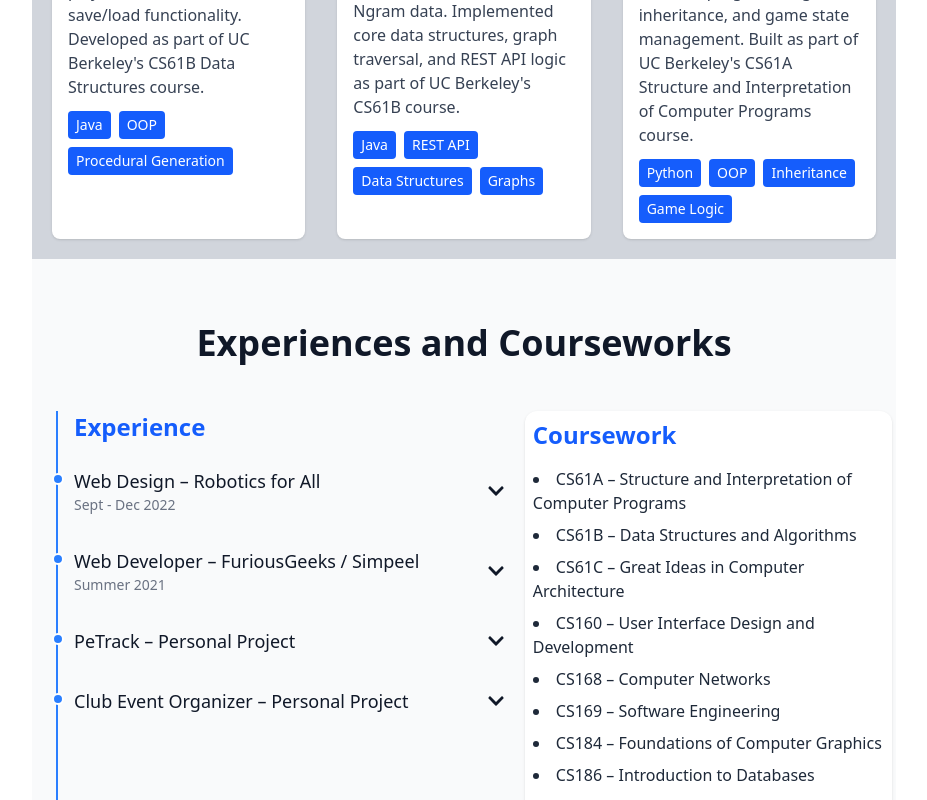
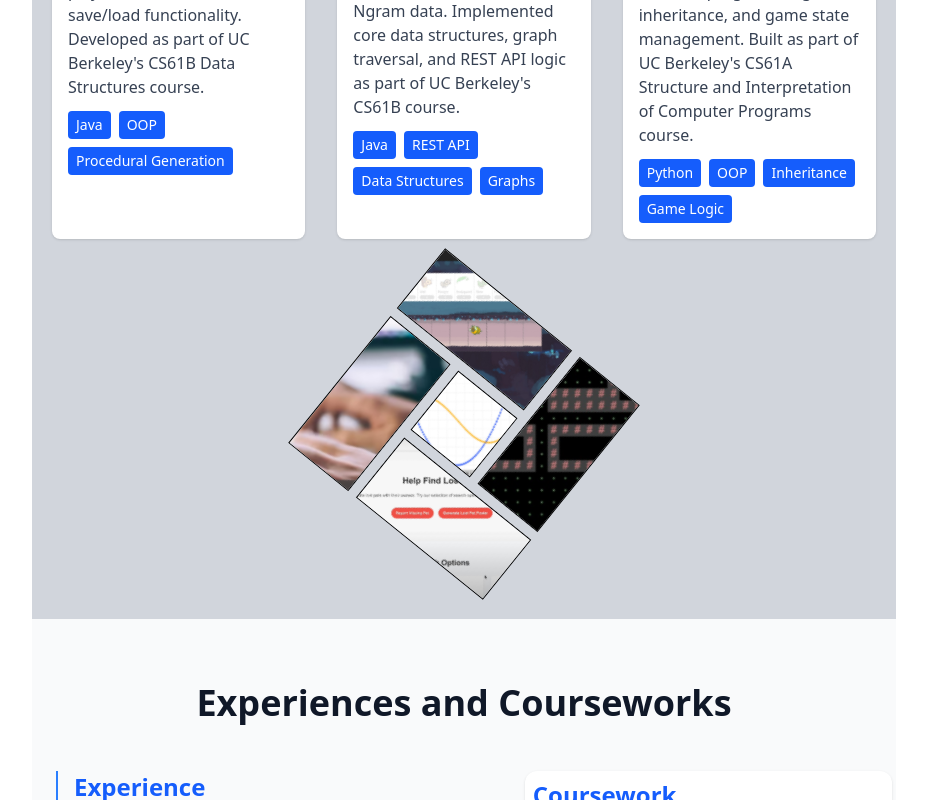
Before and after one commit to leow505/portfolio, a React (Vite) app: page / in a window 1280 px wide. Shown: the part 1825-2625 px from the top of the page, without its empty margins (176-1103 px from the left). Built offline with nearby package versions, Linux system fonts and the light colour scheme.

Commit message:
Added some css animation

```diff
--- a/src/components/sections/Projects.jsx
+++ b/src/components/sections/Projects.jsx
@@ -51,8 +51,19 @@ export const Projects = () => {
                 </div>
               )}
             </div>
+
           ))}
         </div>
+      </div>
+      <div class="img-container">
+        {projectList.map((project, idx) =>
+        project.image ? (
+          <div class="img-item">
+            <img src={project.image}  alt=" "/>
+          </div>
+        ) : null
+
+      )}
       </div>
     </section>
   );
--- a/src/data/projects.jsx
+++ b/src/data/projects.jsx
@@ -22,7 +22,7 @@ export const projectList = [
     },
     {
       title: "Personal Portfolio",
-      image: "/images/portfolio.jpg",
+      image: "",
       description:
         "My personal website showcasing projects, skills, and experience using modern frontend tools.",
       tech: ["React", "Tailwind CSS", "Vite"],
--- a/src/index.css
+++ b/src/index.css
@@ -33,3 +33,55 @@
 html {
     scroll-behavior: smooth;
   }
+.img-container{
+    all: unset;
+    width: 250px;
+    height: 250px;
+    margin: 0 auto;
+    margin-top: 60px;
+    margin-bottom: 50px;
+    display: grid;
+    grid-template-rows: repeat(3, 1fr);
+    grid-template-columns: repeat(3, 1fr);
+    grid-template:
+    'A A B'
+    'C D B'
+    'C E E' ;
+    gap: 10px;
+    animation: rotation 10s linear infinite;
+}
+.img-item{
+    all: unset;
+    overflow: hidden;
+    border: 1px solid black;
+    display: flex;
+    justify-content: center;
+    align-items: center;
+}
+.img-item img{
+    all: unset;
+    width: 220%;
+    height: 220%;
+    object-fit: cover;
+    animation: rotation 10s linear infinite reverse;
+}
+.img-item:nth-child(1){
+    grid-area: A;
+}
+.img-item:nth-child(2){
+    grid-area: B;
+}
+.img-item:nth-child(3){
+    grid-area: C;
+}
+.img-item:nth-child(4){
+    grid-area: D;
+}
+.img-item:nth-child(5){
+    grid-area: E;
+}
+@keyframes rotation {
+    to {
+        transform: rotate(360deg);
+    }
+}
```
